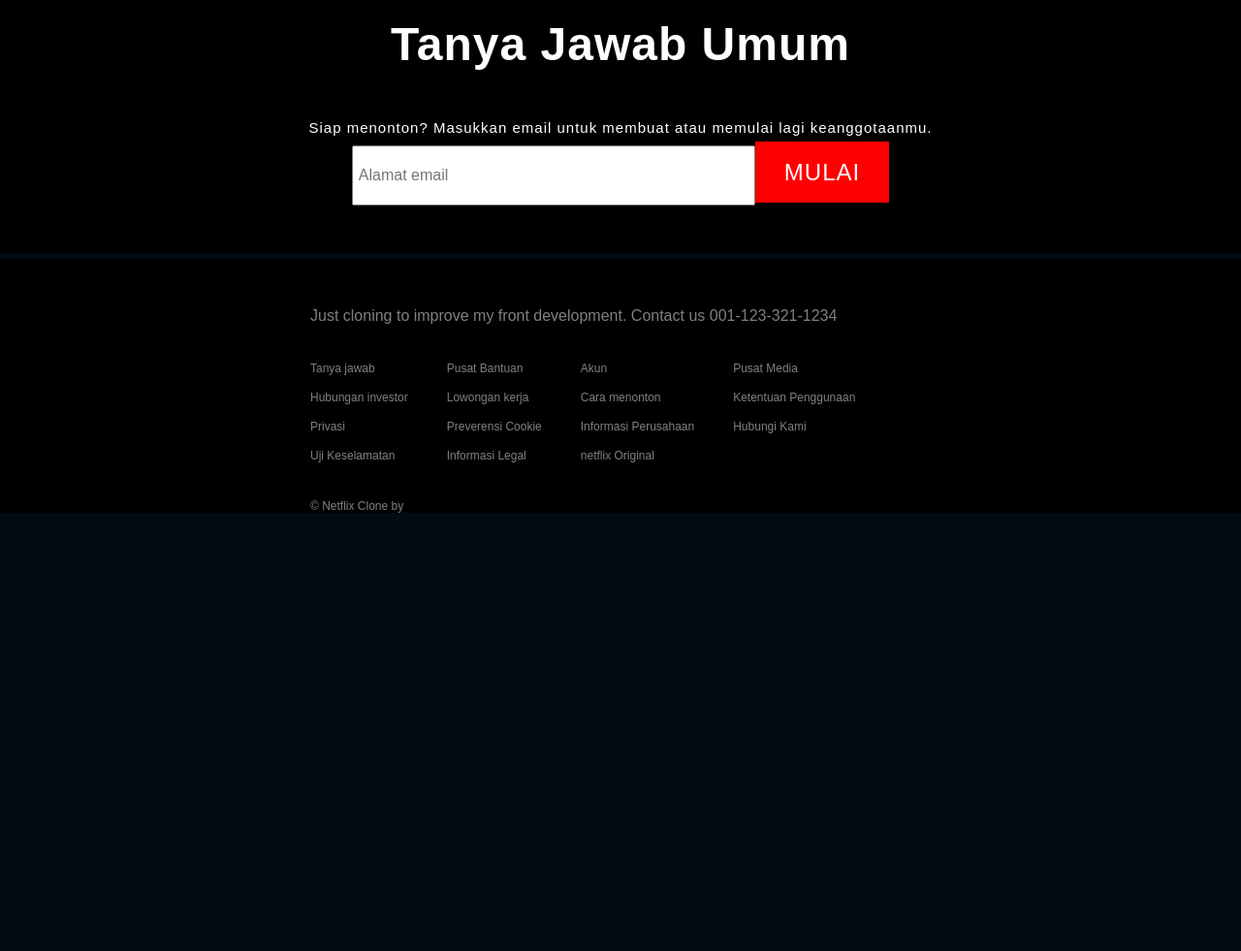
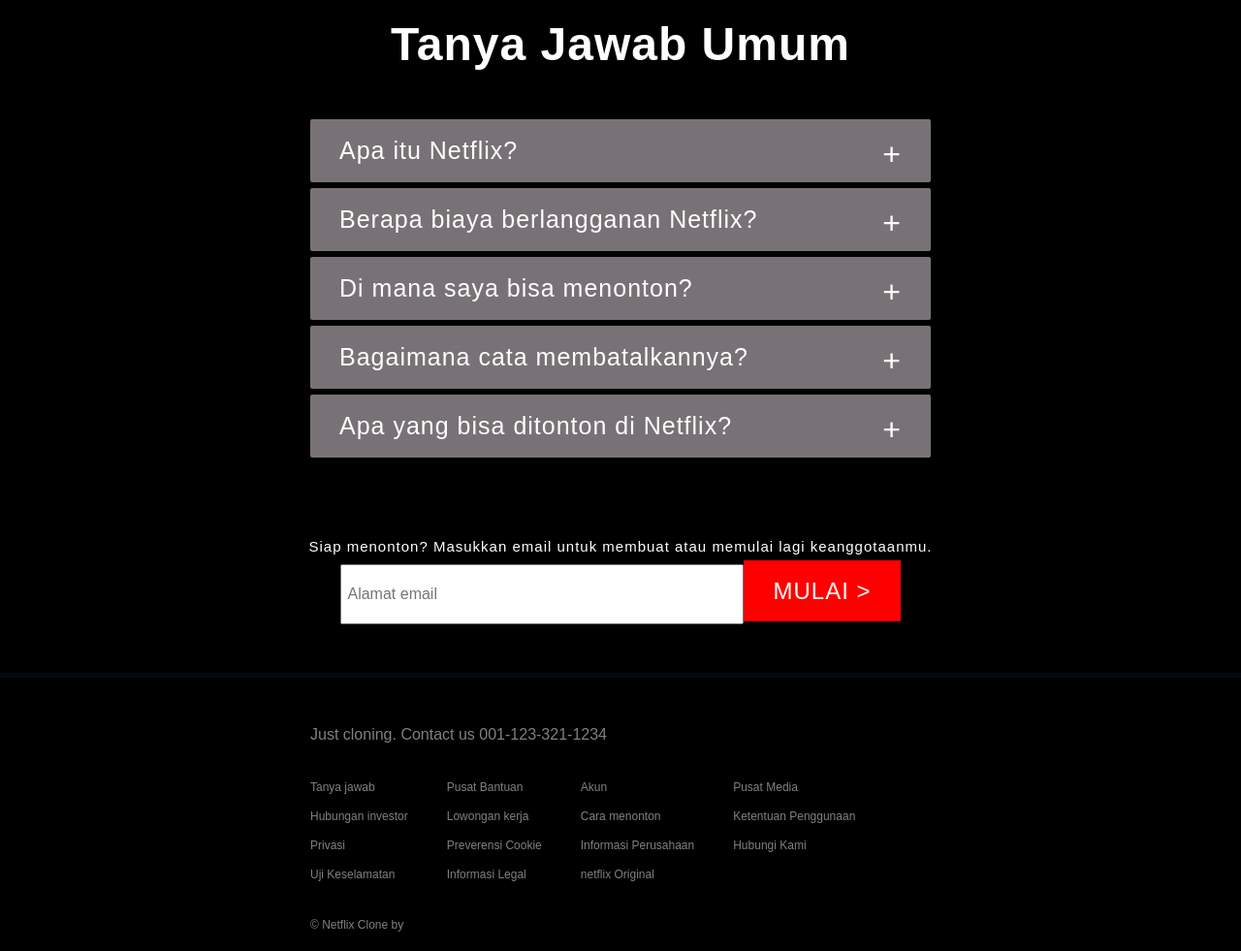
Before and after one commit to ppofiant/Netflix-Clone, a plain HTML site: page index.html in a window 1280 px wide. Shown: the part 1780-2761 px from the top of the page at 97% size. Before the commit the page ends 2309 px from the top, so only its background shows below. Drawn offline with Linux system fonts and the light colour scheme.

Commit message:
update faq

```diff
--- a/css/style.css
+++ b/css/style.css
@@ -70,7 +70,8 @@
 }
 
 .masukkan-email {
-
+    text-align: center;
+    min-width: 600px;
 }
 
 .masukkan-email h3 {
@@ -79,13 +80,10 @@
     font-weight: normal;
 }
 
-.masukkan-email span {
-
-}
-
 .masukkan-email span input {
     padding: 20px 200px 20px 5px;
     font-size: 16px;
+    outline: none;
 }
 
 .masukkan-email .mulai {
@@ -132,25 +130,76 @@
 }
 
 .container-faq .wrapper {
-    text-align: center;
     letter-spacing: 1px;
     font-size: 24px;
     font-weight: normal;
 }
 
+.wrapper-box-faq {
+    color: white;
+    margin-bottom: 80px;
+}
+
+.navigation {
+    width: 50%;
+    min-width: 600px;
+    margin: auto;
+}
+
+.navigation ul li {
+    list-style: none;
+    background-color: #787276;
+    padding: 18px 30px;
+    cursor: pointer;
+    font-size: 25px;
+    margin: 3px 0px;
+    border-radius: 2px;
+}
+
+.navigation ul li span {
+    float: right;
+    font-size: 32px;
+}
+
+.pop-up-box-faq {
+    width: 100%;
+    height: 0;
+    overflow: hidden;
+    margin: 2px 0px;
+    transition: height 0.5s;
+}
+
+.pop-up-box-faq p{
+    background-color: #787276;
+    padding: 18px 30px;
+    margin-top: 5px;
+    margin-bottom: 10px;
+    transition: height 0.5s;
+    font-size: 20px;
+}
+
+.navigation ul li{
+    color: white;
+    text-decoration: none;
+    text-align: left;
+}
+
 .faq {
+    text-align: center;
     margin: 50px auto;
 }
 
 .container-footer {
     background-color: black;
     color: grey;
+    min-width: 600px;
 }
 
 .footer {
     width: 50%;
     margin: auto;
     padding: auto;
+    padding-bottom: 20px;
 }
 
 .footer .contact {
--- a/index.html
+++ b/index.html
@@ -5,6 +5,7 @@
     <meta name="viewport" content="width=device-width, initial-scale=1.0">
     <title>Netflix Indonesia - Tonton Acara Netflix</title>
     <link rel="stylesheet" href="css/style.css">
+    <link rel="icon" href="assets/n-logo.png">
 </head>
 <body>
     <div class="container_email">
@@ -25,7 +26,7 @@
 
             <div class="masukkan-email">
                 <h3>Siap menonton? Masukkan email untuk membuat atau memulai lagi keanggotaanmu.</h3>
-                <span><input type="text" id="email" name="email" placeholder="Alamat email"></span><span class="mulai"><a href="#">MULAI</a></span>
+                <span><input type="text" id="email1" name="email" onkeyup="getEmail1()" placeholder="Alamat email"></span><span class="mulai"><a href="#">MULAI &gt;</a></span>
             </div>
         </div>
     </div>
@@ -72,9 +73,42 @@
                 <h1>Tanya Jawab Umum</h1>
             </div>
 
+            <div class="wrapper-box-faq">
+                <div class="navigation">
+                    <ul>
+                        <li id="pop-upli1" onclick="openPopUpFaq1()"> Apa itu Netflix?<span id="symbol1">&plus;</span></li>
+                        <div class="pop-up-box-faq" id="pop-up1">
+                            <p>Netflix adalah layanan streaming yang menawarkan berbagai acara TV pemenang penghargaan, film, anime, dokumenter, dan banyak lagi di ribuan perangkat yang terhubung ke Internet.
+                                <br>
+                                <br>
+                                Kamu bisa menonton sepuasnya, kapan pun kamu mau tanpa satu iklan pun – semuanya dengan satu harga bulanan yang murah. Selalu ada tontonan baru dan acara TV serta film baru yang ditambahkan setiap minggu!</p>
+                        </div>
+                        <li onclick="openPopUpFaq2()"> Berapa biaya berlangganan Netflix?<span id="symbol2">&plus;</span></li>
+                        <div class="pop-up-box-faq" id="pop-up2">
+                            <p>Tonton Netflix di smartphone, tablet, Smart TV, laptop, atau perangkat streaming-mu, semuanya dengan satu harga bulanan tetap Rentang harga mulai dari Rp54.000 hingga Rp186.000 per bulan. Tanpa biaya ekstra, tanpa kontrak.</p>
+                        </div>
+                        <li onclick="openPopUpFaq3()"> Di mana saya bisa menonton?<span id="symbol3">&plus;</span></li>
+                        <div class="pop-up-box-faq" id="pop-up3">
+                            <p>Tonton di mana pun dan kapan pun, di perangkat apa saja. Masuk ke akun Netflix-mu untuk menonton langsung di netflix.com dari komputer pribadi atau di perangkat yang terhubung ke Internet dan mendukung aplikasi Netflix, termasuk smart TV, smartphone, tablet, pemutar media streaming, dan konsol game.
+                                <br>
+                                <br>
+                                Kamu juga bisa men-download acara favoritmu dengan aplikasi iOS, Android, atau Windows 10. Gunakan download untuk menonton saat kamu di perjalanan dan tidak punya koneksi Internet. Bawa Netflix ke mana saja.</p>
+                        </div>
+                        <li onclick="openPopUpFaq4()"> Bagaimana cata membatalkannya?<span id="symbol4">&plus;</span></li>
+                        <div class="pop-up-box-faq" id="pop-up4">
+                            <p>Netflix fleksibel. Tanpa kontrak menyebalkan dan tanpa komitmen. Kamu dapat dengan mudah membatalkan akunmu secara online dengan dua kali klik. Tanpa biaya pembatalan – mulai atau hentikan akunmu kapan pun.</p>
+                        </div>
+                        <li onclick="openPopUpFaq5()"> Apa yang bisa ditonton di Netflix?<span id="symbol5">&plus;</span></li>
+                        <div class="pop-up-box-faq" id="pop-up5">
+                            <p>Netflix memiliki pustaka lengkap yang berisi film panjang, film dokumenter, acara TV, anime, Netflix original pemenang penghargaan, dan lebih banyak lagi. Tonton sepuasnya, kapan pun kamu mau.</p>
+                        </div>
+                    </ul>
+                </div>
+            </div>
+
             <div class="masukkan-email">
                 <h3>Siap menonton? Masukkan email untuk membuat atau memulai lagi keanggotaanmu.</h3>
-                <span><input type="text" id="email" name="email" placeholder="Alamat email"></span><span class="mulai"><a href="#">MULAI</a></span>
+                <span><input type="text" id="email2" name="email" placeholder="Alamat email"></span><span class="mulai"><a href="#">MULAI &gt;</a></span>
             </div>
         </div>
     </div>
@@ -83,7 +117,7 @@
     <div class="container-footer">
         <div class="footer">
             <div class="contact">
-                <p>Just cloning to improve my front development. Contact us <a href="#">001-123-321-1234</a></p>
+                <p>Just cloning. Contact us <a href="#">001-123-321-1234</a></p>
             </div>
             <div class="container-submenu">
                 <div class="submenu">
@@ -116,4 +150,6 @@
         </div>
     </div>
 </body>
+<script src="js/scripts.js"></script>
+</script>
 </html>
--- /dev/null
+++ b/js/scripts.js
@@ -0,0 +1,114 @@
+function openPopUpFaq1() {
+    var str = document.getElementById("symbol1").innerHTML;
+    var replace;
+
+    if (document.getElementById("pop-up1").offsetHeight > 0) {
+        document.getElementById("pop-up1").style.height = "0";
+        replace = '&plus;';
+    }
+    else {
+        for (var i = 1; i <= 5; i++) {
+            if (i == 1) continue;
+            var idx = "pop-up" + i;
+            var symb = "symbol" + i;
+            document.getElementById(idx).style.height = "0";
+            document.getElementById(symb).innerHTML = "+";
+        }
+
+        document.getElementById("pop-up1").style.height = "auto";
+        replace = '&times;';
+    }
+    document.getElementById("symbol1").innerHTML = replace;
+}
+
+function openPopUpFaq2() {
+    var str = document.getElementById("symbol2").innerHTML;
+    var replace;
+
+    if (document.getElementById("pop-up2").offsetHeight > 0) {
+        document.getElementById("pop-up2").style.height = "0";
+        replace = '&plus;';
+    }
+    else {
+        for (var i = 1; i <= 5; i++) {
+            if (i == 2) continue;
+            var idx = "pop-up" + i;
+            var symb = "symbol" + i;
+            document.getElementById(idx).style.height = "0";
+            document.getElementById(symb).innerHTML = "+";
+        }
+
+        document.getElementById("pop-up2").style.height = "100%";
+        replace = '&times;';
+    }
+    document.getElementById("symbol2").innerHTML = replace;
+}
+
+function openPopUpFaq3() {
+    var str = document.getElementById("symbol3").innerHTML;
+    var replace;
+
+    if (document.getElementById("pop-up3").offsetHeight > 0) {
+        document.getElementById("pop-up3").style.height = "0";
+        replace = '&plus;';
+    }
+    else {
+        for (var i = 1; i <= 5; i++) {
+            if (i == 3) continue;
+            var idx = "pop-up" + i;
+            var symb = "symbol" + i;
+            document.getElementById(idx).style.height = "0";
+            document.getElementById(symb).innerHTML = "+";
+        }
+
+        document.getElementById("pop-up3").style.height = "100%";
+        replace = '&times;';
+    }
+    document.getElementById("symbol3").innerHTML = replace;
+}
+
+function openPopUpFaq4() {
+    var str = document.getElementById("symbol4").innerHTML;
+    var replace;
+
+    if (document.getElementById("pop-up4").offsetHeight > 0) {
+        document.getElementById("pop-up4").style.height = "0";
+        replace = '&plus;';
+    }
+    else {
+        for (var i = 1; i <= 5; i++) {
+            if (i == 4) continue;
+            var idx = "pop-up" + i;
+            var symb = "symbol" + i;
+            document.getElementById(idx).style.height = "0";
+            document.getElementById(symb).innerHTML = "+";
+        }
+
+        document.getElementById("pop-up4").style.height = "100%";
+        replace = '&times;';
+    }
+    document.getElementById("symbol1").innerHTML = replace;
+}
+
+function openPopUpFaq5() {
+    var str = document.getElementById("symbol5").innerHTML;
+    var replace;
+
+    if (document.getElementById("pop-up5").offsetHeight > 0) {
+        document.getElementById("pop-up5").style.height = "0";
+        replace = '&plus;';
+    }
+    else {
+        for (var i = 1; i <= 5; i++) {
+            if (i == 5) continue;
+            var idx = "pop-up" + i;
+            var symb = "symbol" + i;
+            document.getElementById(idx).style.height = "0";
+            document.getElementById(symb).innerHTML = "+";
+        }
+
+        document.getElementById("pop-up5").style.height = "100%";
+        replace = '&times;';
+    }
+    document.getElementById("symbol5").innerHTML = replace;
+}
```
Also changed, not shown: assets/n-logo.png (added).
